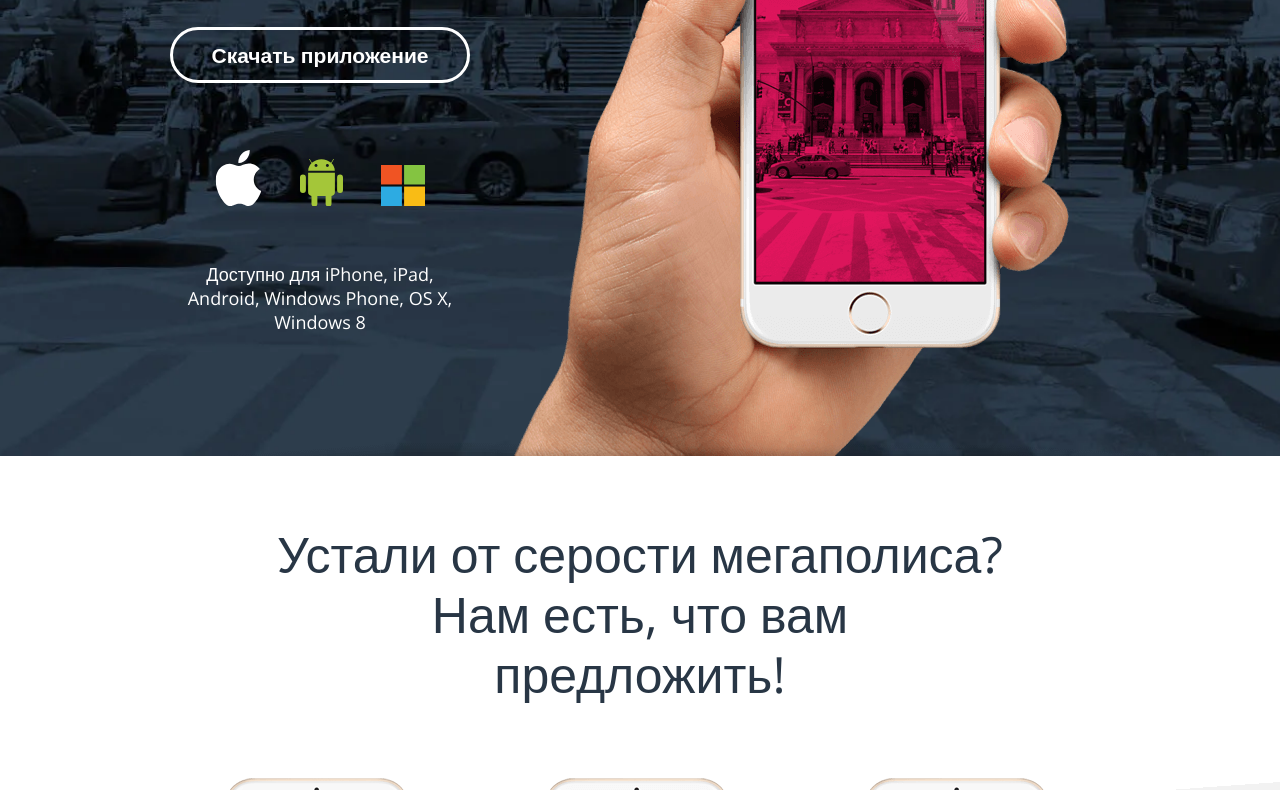
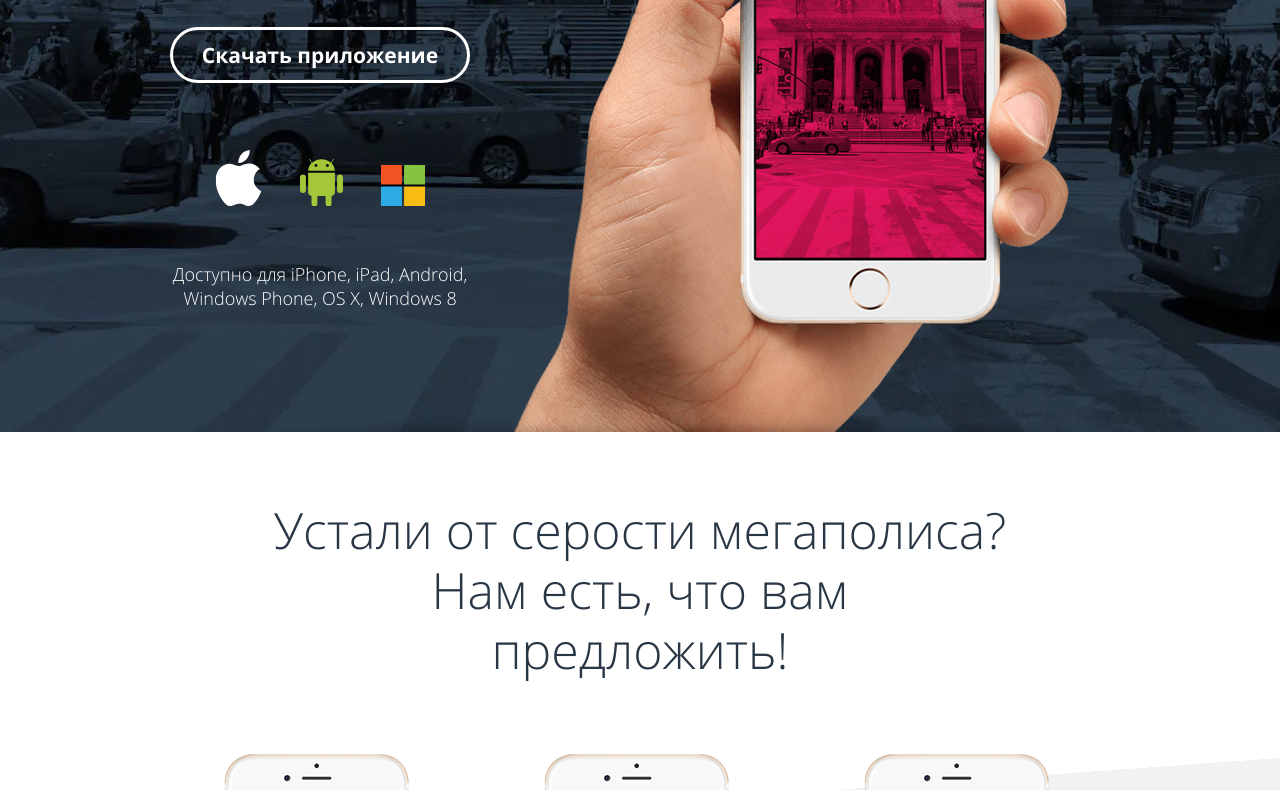
Before and after one commit to it-amalker/pink, a website: page src/index.html in a window 1280 px wide. Shown: the part 421-1211 px from the top of the page. Drawn offline with nearby package versions, Linux system fonts and the light colour scheme.

Commit message:
link fonts locally and set font preload priority

```diff
--- a/src/index.html
+++ b/src/index.html
@@ -5,9 +5,10 @@
   <meta charset="UTF-8">
   <meta name="viewport" content="width=device-width, initial-scale=1.0">
   <title>Pink</title>
-  <link href="https://fonts.googleapis.com/css?family=Open+Sans:300,400,700&display=swap&subset=cyrillic"
-    rel="stylesheet">
   <link rel="stylesheet" href="css/style.min.css">
+  <link rel="preload" href="/fonts/opensans.woff2" as="font">
+  <link rel="preload" href="/fonts/opensansbold.woff2" as="font">
+  <link rel="preload" href="/fonts/opensanslight.woff2" as="font">
 </head>
 
 <body>
--- /dev/null
+++ b/src/scss/base/_fonts.scss
@@ -0,0 +1,29 @@
+@font-face {
+  font-family: 'Open Sans';
+  src: url("../fonts/opensansbold.woff2") format('woff2'),
+       url("../fonts/opensansbold.woff") format('woff');
+
+  font-weight: bold;
+  font-style: normal;
+  font-display: swap;
+}
+
+@font-face {
+  font-family: 'Open Sans';
+  src: url("../fonts/opensanslight.woff2") format('woff2'),
+       url("../fonts/opensanslight.woff") format('woff');
+
+  font-weight: 300;
+  font-style: normal;
+  font-display: swap;
+}
+
+@font-face {
+  font-family: 'Open Sans';
+  src: url("../fonts/opensans.woff2") format('woff2'),
+       url("../fonts/opensans.woff") format('woff');
+
+  font-weight: normal;
+  font-style: normal;
+  font-display: swap;
+}
--- a/src/scss/style.scss
+++ b/src/scss/style.scss
@@ -1,5 +1,6 @@
 @import "helpers/variables";
 @import "helpers/mixins";
+@import "base/fonts";
 @import "base/libs";
 @import "base/global";
 
```
Also changed, not shown: src/form.html (+3 -2 lines), src/photo.html (+3 -2 lines), src/css/style.css, src/css/style.min.css, src/fonts/opensans.woff (added), src/fonts/opensans.woff2 (added), src/fonts/opensansbold.woff (added), src/fonts/opensansbold.woff2 (added), src/fonts/opensanslight.woff (added), src/fonts/opensanslight.woff2 (added).
